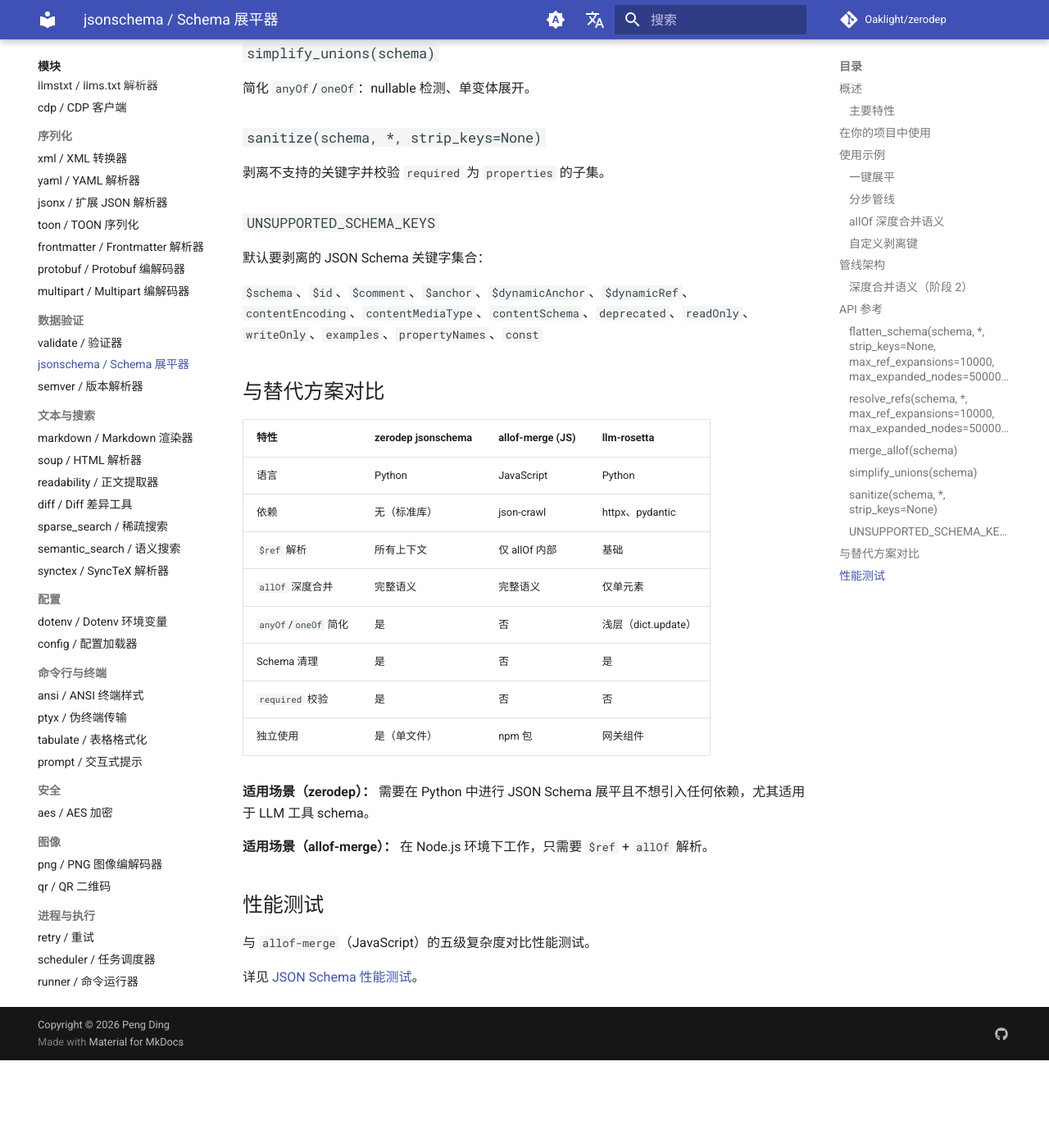
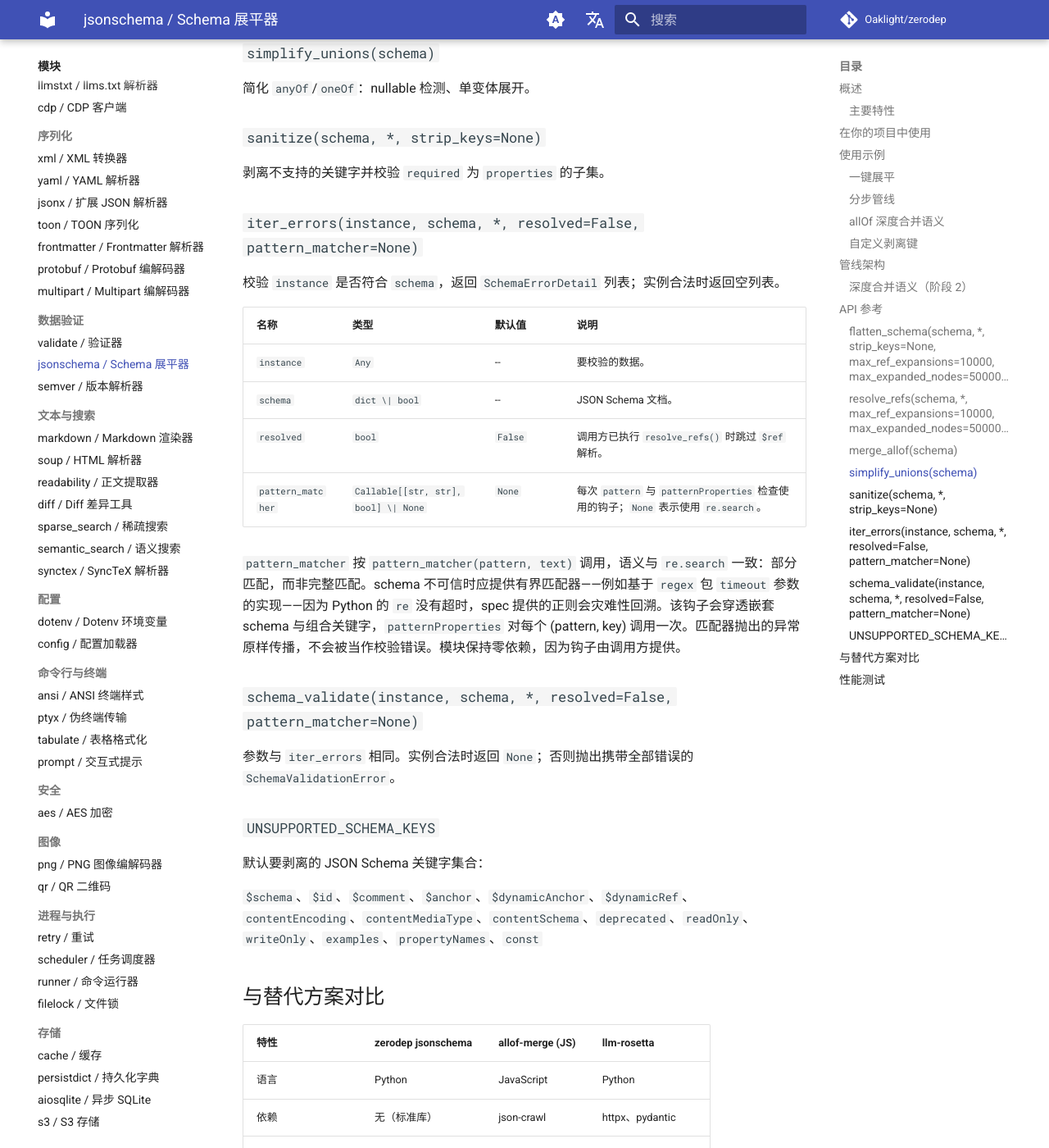
Before and after one commit to Oaklight/zerodep, an MkDocs documentation site: the page built from docs/modules/jsonschema.md, in a window 1280 px wide and 1400 px high, scrolled down 5083 px. Shown: the whole window at 82% size. Built offline with MkDocs 1.6.1 and Material for MkDocs 9.7.7, drawn with Linux system fonts in a browser that asks for light colours; comment, search, counter and statistics services are not loaded; before the commit the page ends 6376 px from its top, so only the background shows below that.

Commit message:
docs(jsonschema): 记录 pattern_matcher 钩子（#294）

```diff
--- a/docs/changelog.md
+++ b/docs/changelog.md
@@ -5,6 +5,10 @@
 格式基于 [Keep a Changelog](https://keepachangelog.com/zh-CN/1.1.0/)。
 
 ## [Unreleased]
+
+### 新功能
+
+- **jsonschema**：`iter_errors()` 与 `schema_validate()` 新增仅限关键字的 `pattern_matcher` 钩子，每次 `pattern` 与 `patternProperties` 检查都会调用 `pattern_matcher(pattern, text)`。默认值 `None` 沿用 `re.search` 语义，行为不变；传入有界匹配器——例如 `regex.search(pattern, text, timeout=...)`——可让调用方校验不可信 schema 时，spec 提供的正则不会卡住进程，因为 Python 的 `re` 没有超时。该钩子会穿透嵌套 schema 与组合关键字，`patternProperties` 对每个 (pattern, key) 调用一次；匹配器抛出的异常原样传播，不会被当作校验错误。模块仍保持零依赖：钩子由调用方提供。`jsonschema` 升到 0.4.4。([#294](https://github.com/Oaklight/zerodep/issues/294))
 
 ### 问题修复
 
--- a/docs/modules/jsonschema.md
+++ b/docs/modules/jsonschema.md
@@ -207,6 +207,23 @@
 
 剥离不支持的关键字并校验 `required` 为 `properties` 的子集。
 
+### `iter_errors(instance, schema, *, resolved=False, pattern_matcher=None)`
+
+校验 `instance` 是否符合 `schema`，返回 `SchemaErrorDetail` 列表；实例合法时返回空列表。
+
+| 名称 | 类型 | 默认值 | 说明 |
+|------|------|--------|------|
+| `instance` | `Any` | -- | 要校验的数据。 |
+| `schema` | `dict \| bool` | -- | JSON Schema 文档。 |
+| `resolved` | `bool` | `False` | 调用方已执行 `resolve_refs()` 时跳过 `$ref` 解析。 |
+| `pattern_matcher` | `Callable[[str, str], bool] \| None` | `None` | 每次 `pattern` 与 `patternProperties` 检查使用的钩子；`None` 表示使用 `re.search`。 |
+
+`pattern_matcher` 按 `pattern_matcher(pattern, text)` 调用，语义与 `re.search` 一致：部分匹配，而非完整匹配。schema 不可信时应提供有界匹配器——例如基于 `regex` 包 `timeout` 参数的实现——因为 Python 的 `re` 没有超时，spec 提供的正则会灾难性回溯。该钩子会穿透嵌套 schema 与组合关键字，`patternProperties` 对每个 (pattern, key) 调用一次。匹配器抛出的异常原样传播，不会被当作校验错误。模块保持零依赖，因为钩子由调用方提供。
+
+### `schema_validate(instance, schema, *, resolved=False, pattern_matcher=None)`
+
+参数与 `iter_errors` 相同。实例合法时返回 `None`；否则抛出携带全部错误的 `SchemaValidationError`。
+
 ### `UNSUPPORTED_SCHEMA_KEYS`
 
 默认要剥离的 JSON Schema 关键字集合：
```
Also changed, not shown: docs/modules/index.md (+1 -1 lines).
